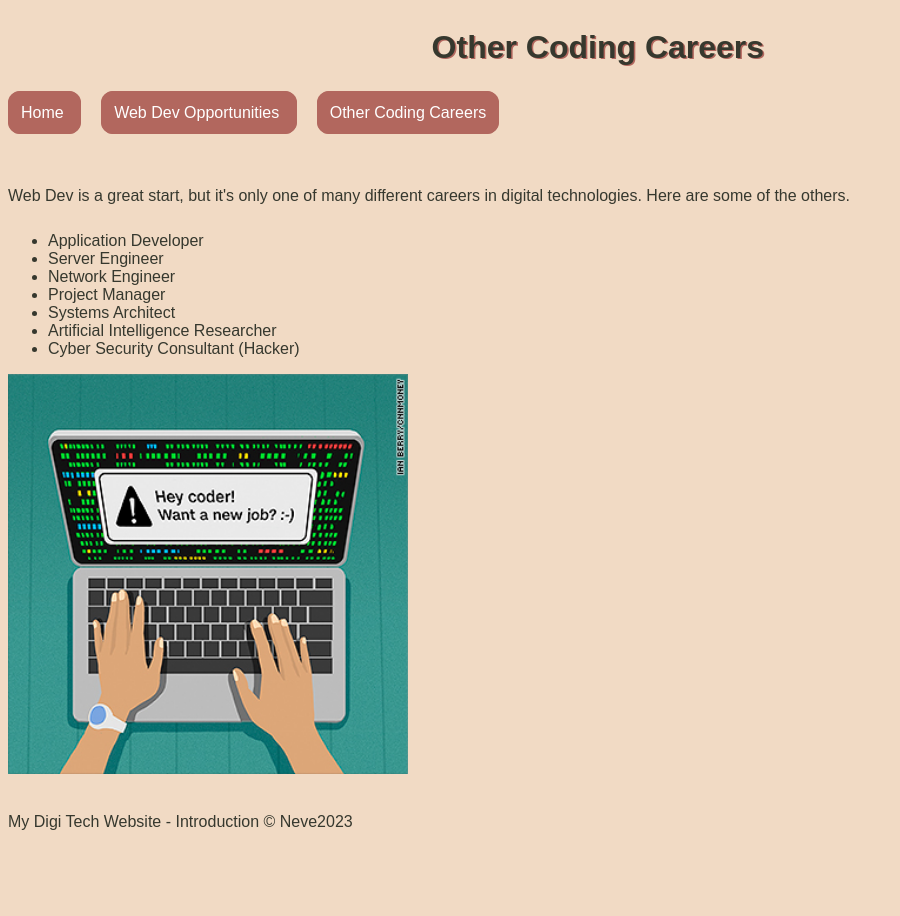
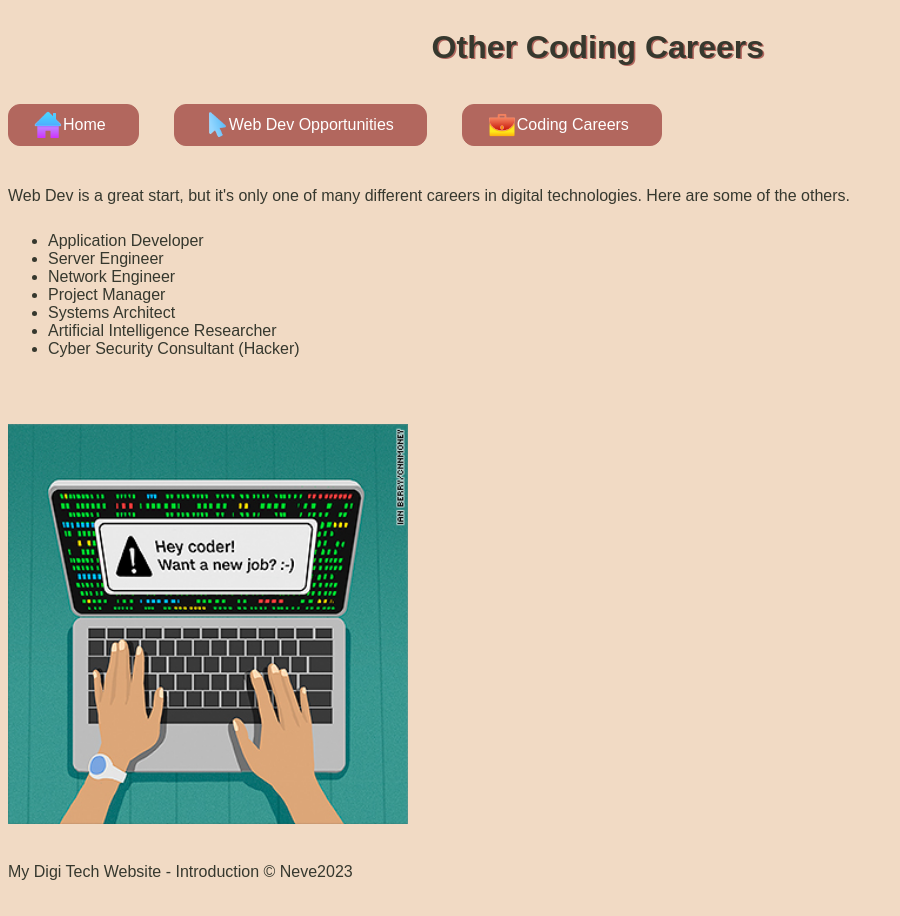
Before and after one commit to craighead-diocesan-school/why-web-dev-Neve-Is-Cool, a plain HTML site: page other-careers.html in a window 1280 px wide. Shown: the whole page, without its empty margins (0-900 px from the left). Before the commit the page ends 866 px from the top, so only its background shows below. Drawn offline with Linux system fonts and the light colour scheme; a web font is replaced by a local one.

Commit message:
made buttons better

```diff
--- a/other-careers.html
+++ b/other-careers.html
@@ -14,9 +14,18 @@
       <h1>Other Coding Careers</h1>
     </header>
     <nav>
-      <a href="index.html"> Home </a>
-      <a href="opportunities.html"> Web Dev Opportunities </a>
-      <a href="other-careers.html"> Other Coding Careers </a>
+      <a href="index.html">
+        <img src="icons8-home-48.png" />
+        Home
+      </a>
+      <a href="opportunities.html">
+        <img src="icons8-3d-pointer-48.png" />
+        Web Dev Opportunities
+      </a>
+      <a href="other-careers.html">
+        <img src="icons8-briefcase-48.png" />
+        Coding Careers
+      </a>
     </nav>
     <main>
       <p>Web Dev is a great start, but it's only one of many different careers in digital technologies. Here are some of the others.</p>
@@ -31,7 +40,7 @@
         <li>Cyber Security Consultant (Hacker)</li>
       </ul>
 
-      <img src="Careers.jpg" alt />
+      <img class="neves-big-image" src="Careers.jpg" alt />
     </main>
 
     <footer>
@@ -46,13 +55,14 @@
       }
 
       a {
+        display: flex;
+        align-items: center;
+        height: 40px;
         text-decoration: none;
         border-radius: 0.75em;
-        padding-left: 0.75em;
-        padding-right: 0.75em;
-        padding-top: 0.75em;
-        padding-bottom: 0.75em;
-        margin-right: 20px;
+        padding-left: 1.5em;
+        padding-right: 2em;
+        margin-right: 35px;
         color: white;
         background: #b2675e;
         border: 1px solid#b2675E;
@@ -89,6 +99,11 @@
       }
 
       img {
+        width: 30px;
+      }
+
+      .neves-big-image {
+        margin-top: 50px;
         width: 400px;
       }
 
@@ -97,6 +112,7 @@
       }
       nav {
         grid-area: n;
+        display: flex;
       }
       main {
         grid-area: m;
```
Also changed, not shown: index.html (+4 -3 lines), opportunities.html (+24 -9 lines).
